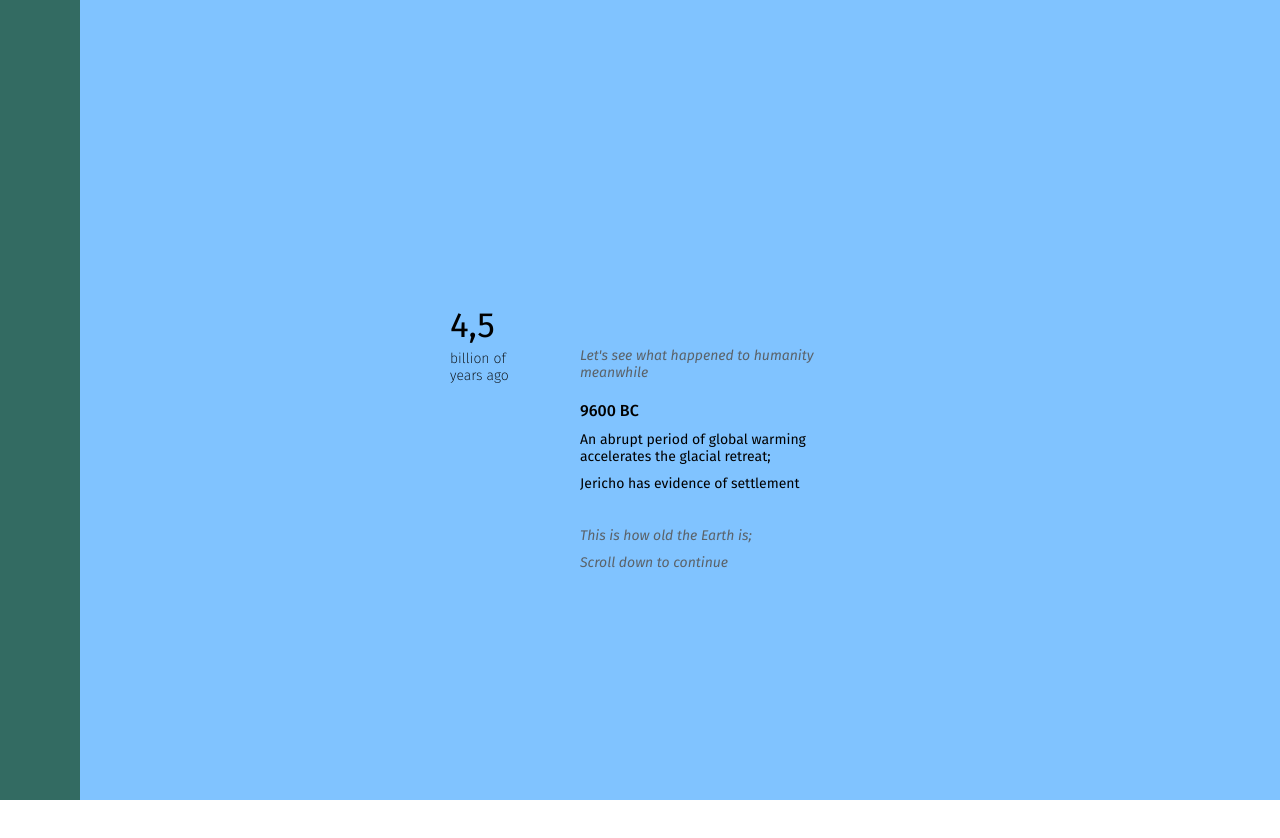
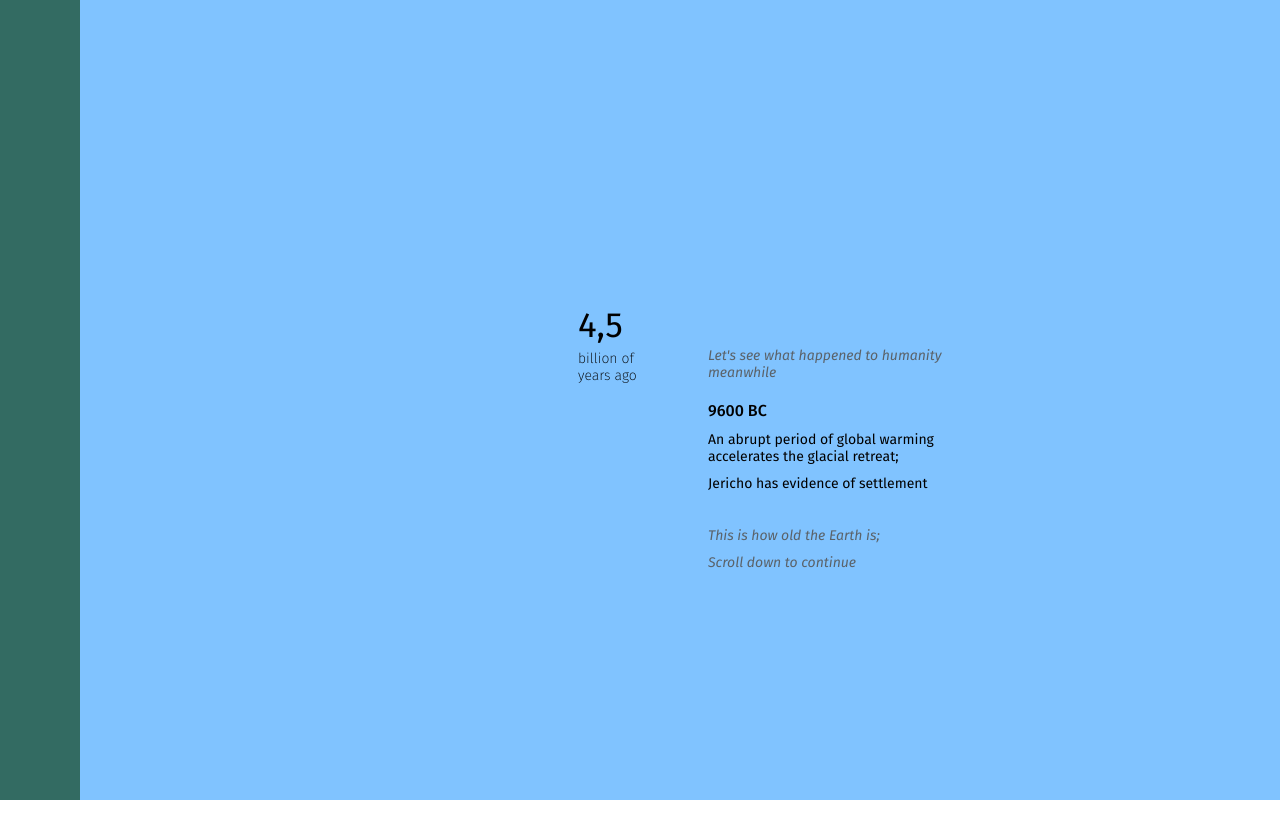
Before and after one commit to dianayukari/anthropocene, a SvelteKit app: page / in a window 1280 px wide. Shown: the top 838 px of the page. Built offline with nearby package versions, Linux system fonts and the light colour scheme.

Commit message:
Adjust position of event display in chart

```diff
--- a/src/routes/+page.svelte
+++ b/src/routes/+page.svelte
@@ -257,7 +257,7 @@
         position: absolute;
         /* width: 50%; */
         top: 40%;
-        left: 50%;
+        left: 60%;
         flex-wrap: wrap;
         transform: translate(-50%, 0);
         z-index: 1;
```
